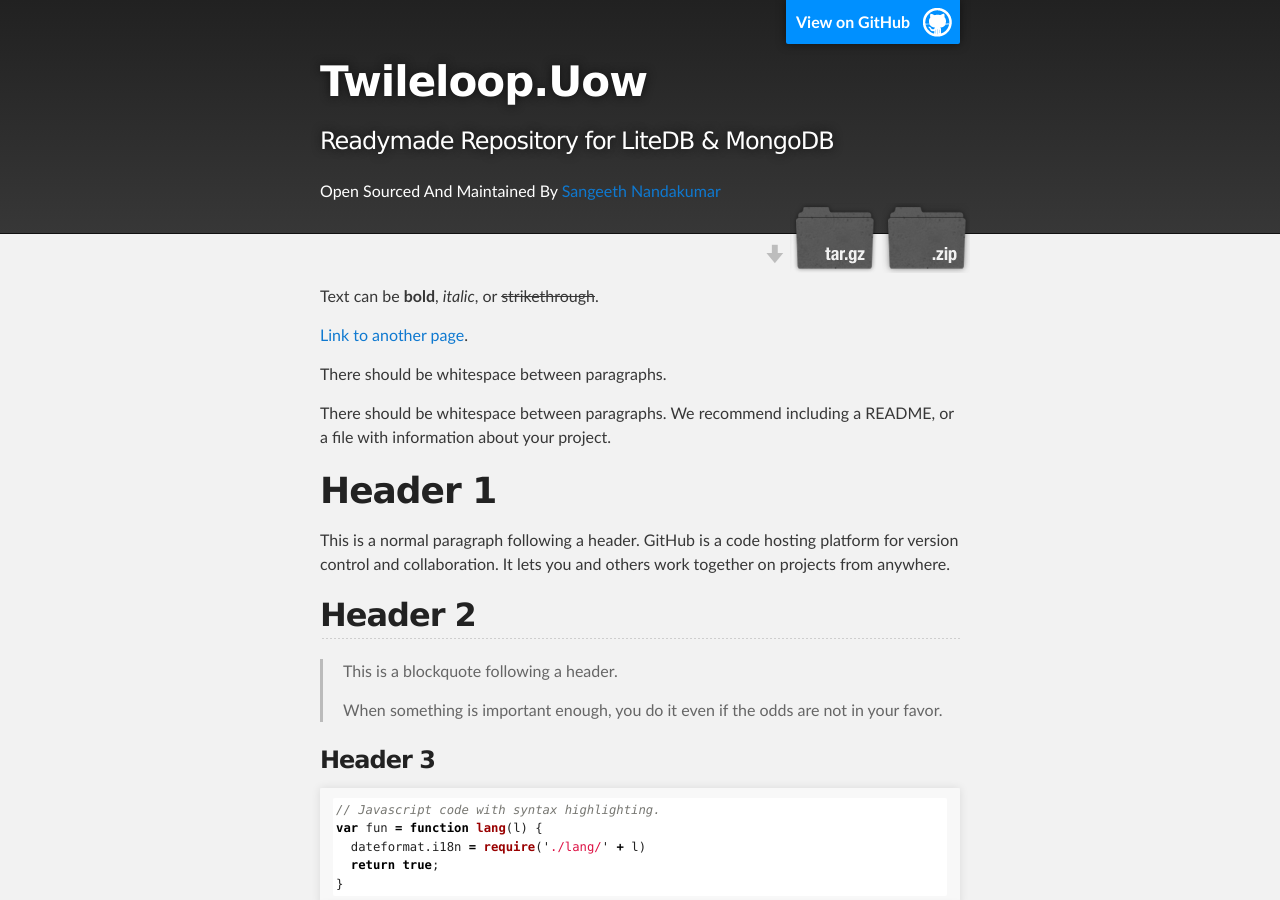
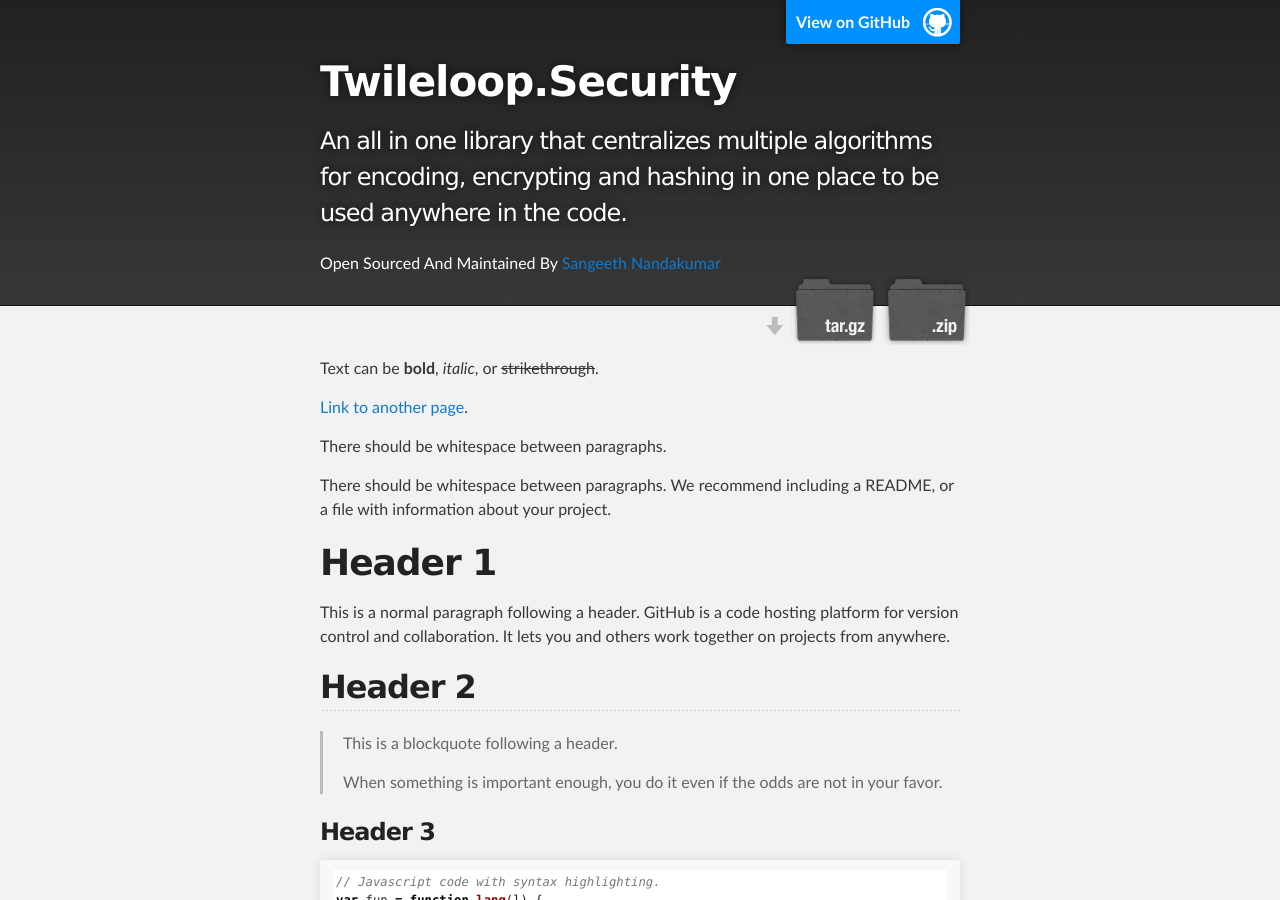
Before and after one commit to sangeethnandakumar/Twileloop.Security, a Jekyll site: the page built from doc/index.md, in a window 1280 px wide and 900 px high. Built offline with Jekyll 4.4.1, drawn with Linux system fonts in a browser that asks for light colours; some of the changed text lies outside the part shown.

Commit message:
Update _config.yml

```diff
--- a/doc/_config.yml
+++ b/doc/_config.yml
@@ -1,8 +1,8 @@
-title: Twileloop.Uow
-description: "Readymade Repository for LiteDB & MongoDB"
+title: Twileloop.Security
+description: "An all in one library that centralizes multiple algorithms for encoding, encrypting and hashing in one place to be used anywhere in the code."
 show_downloads: true
 google_analytics:
 theme: jekyll-theme-slate
 github:
-  zip_url: https://github.com/sangeethnandakumar/Twileloop.UOW/releases
-  tar_url: https://www.nuget.org/packages/Twileloop.UOW
+  zip_url: https://github.com/sangeethnandakumar/Twileloop.Security/releases
+  tar_url: https://www.nuget.org/packages/Twileloop.Security
```
